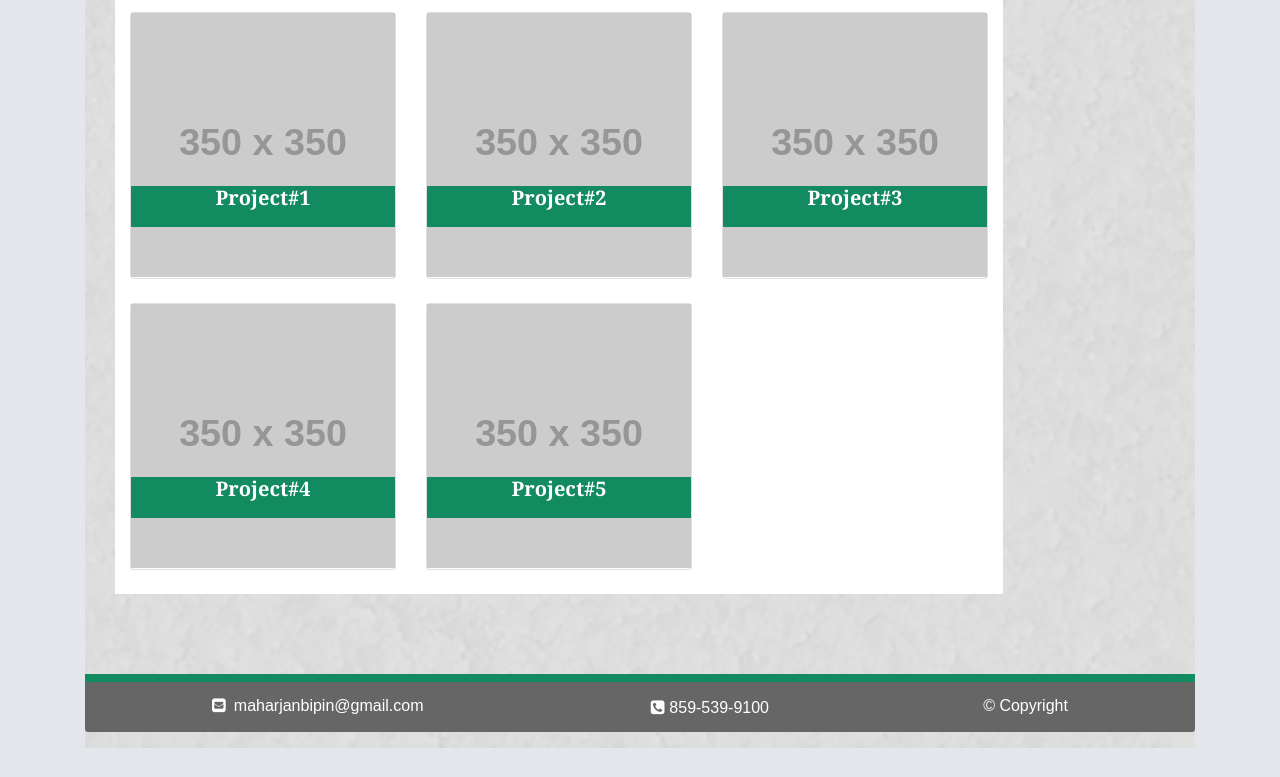
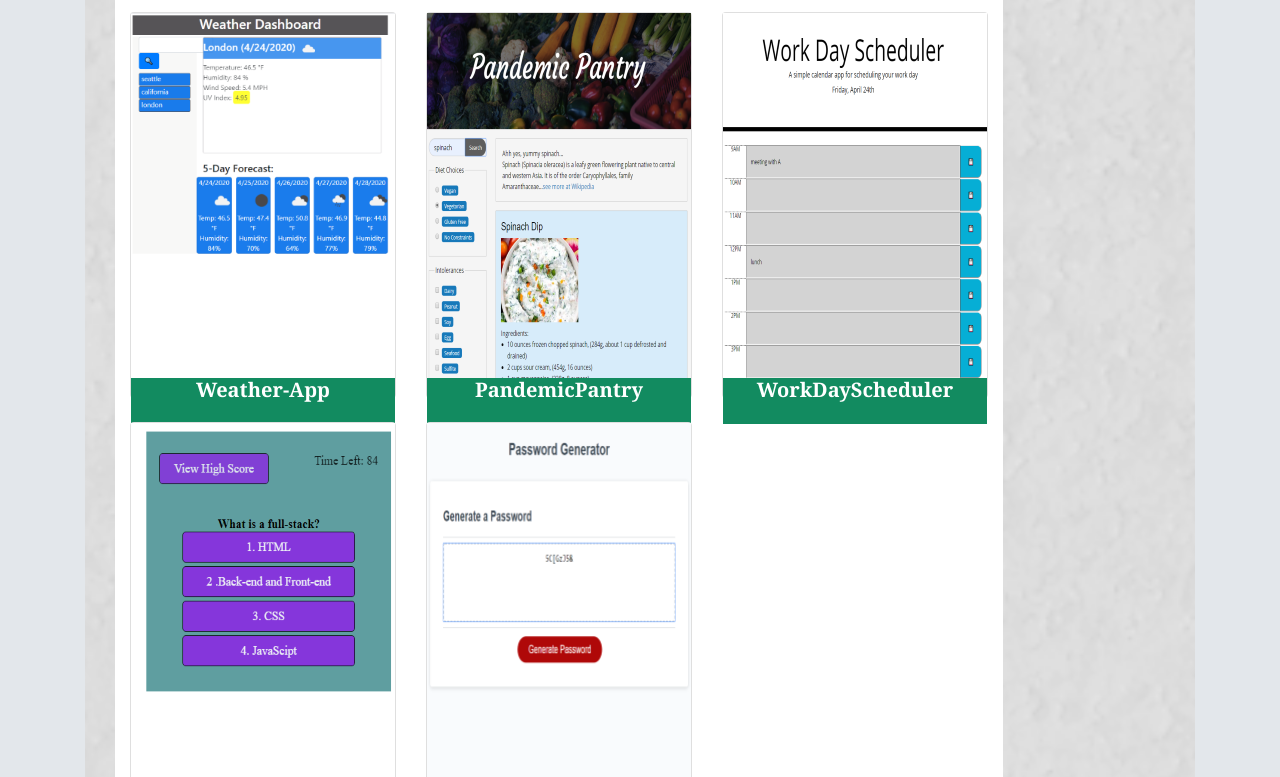
Before and after one commit to bmaha2/Portfolio, a plain HTML site: page portfolio.html in a window 1280 px wide. Shown: the part 212-989 px from the top of the page. Before the commit the page ends 960 px from the top, so only its background shows below. Drawn offline with nearby package versions, Linux system fonts and the light colour scheme; placeholder pictures from the web are drawn by us.

Commit message:
updates portfolio page with links to apps

```diff
--- a/assets/css/style.css
+++ b/assets/css/style.css
@@ -24,7 +24,10 @@ h1, h2, h5 {
 	font-family: Georgia, 'Times New Roman', Times, serif;
 	margin-bottom: 0;
 }
-h1, h5 {
+h1 {
+	color:#128b60 ;
+}
+ h5 {
 	background-color: #128b60;
 	color:#fff;
 }
@@ -99,9 +102,9 @@ img {
 }
 .card-title {
 	position: absolute;
-	top: 65%;
-	bottom: 15%;
-}
+	top: 95%;
+	bottom: -10%;
+ }
 .card-body {
 	padding: 0;
 	margin-left: 20px;
@@ -127,3 +130,6 @@ img {
 .card-footer #phone span {
 	margin: 5px;
 }
+h5 a {
+	color:#fff;
+}
--- a/portfolio.html
+++ b/portfolio.html
@@ -76,45 +76,45 @@
         <div class="row row-cols-1 row-cols-lg-3">
           <div class="col mb-4">
             <div class="card h-100">
-              <img src="http://placehold.it/350x350" alt="img-thumbnail" />
+              <img src="assets/images/weather-app.PNG" alt="img-thumbnail" />
               <div class="card-body">
-                <h5 class="card-title">Project#1</h5>
+                <h5 class="card-title"><a href="https://bmaha2.github.io/weather-app/ " target="_blank">Weather-App</a></h5>
               </div>
             </div>
           </div>
           <!--end of first image container-->
           <div class="col mb-4">
             <div class="card h-100">
-              <img src="http://placehold.it/350x350" alt="img-thumbnail" />
+              <img src="assets/images/pandemic-pantry.PNG" alt="img-thumbnail" />
               <div class="card-body">
-                <h5 class="card-title">Project#2</h5>
+                <h5 class="card-title"><a href="https://jeffreyadamo.github.io/GroupProject1-PandemicPantry/" target="_blank">PandemicPantry</a></h5>
               </div>
             </div>
           </div>
           <!--end of second image container-->
           <div class="col mb-4">
             <div class="card h-100">
-              <img src="http://placehold.it/350x350" alt="img-thumbnail" />
+              <img src="assets/images/work-day.PNG" alt="img-thumbnail" />
               <div class="card-body">
-                <h5 class="card-title">Project#3</h5>
+                <h5 class="card-title"><a href="https://bmaha2.github.io/WorkDayScheduler/" target="_blank">WorkDayScheduler</a></h5>
               </div>
             </div>
           </div>
           <!--end of third image container-->
           <div class="col mb-4">
             <div class="card h-100">
-              <img src="http://placehold.it/350x350" alt="img-thumbnail" />
+              <img src="assets/images/quiz.PNG" alt="img-thumbnail" />
               <div class="card-body">
-                <h5 class="card-title">Project#4</h5>
+                <h5 class="card-title"><a href="https://bmaha2.github.io/Code-Quiz/" target="_blank">QuizApp</a></h5>
               </div>
             </div>
           </div>
           <!--end of forth image container-->
           <div class="col mb-4">
             <div class="card h-100">
-              <img src="http://placehold.it/350x350" alt="img-thumbnail" />
+              <img src="assets/images/password-gen.PNG" alt="img-thumbnail" />
               <div class="card-body">
-                <h5 class="card-title">Project#5</h5>
+                <h5 class="card-title"><a href="https://bmaha2.github.io/passwordGenerator/" target="_blank">PasswrodGenerator</a></h5>
               </div>
             </div>
           </div>
```
Also changed, not shown: assets/images/pandemic-pantry.PNG (added), assets/images/password-gen.PNG (added), assets/images/quiz.PNG (added), assets/images/weather-app.PNG (added), assets/images/work-day.PNG (added).
